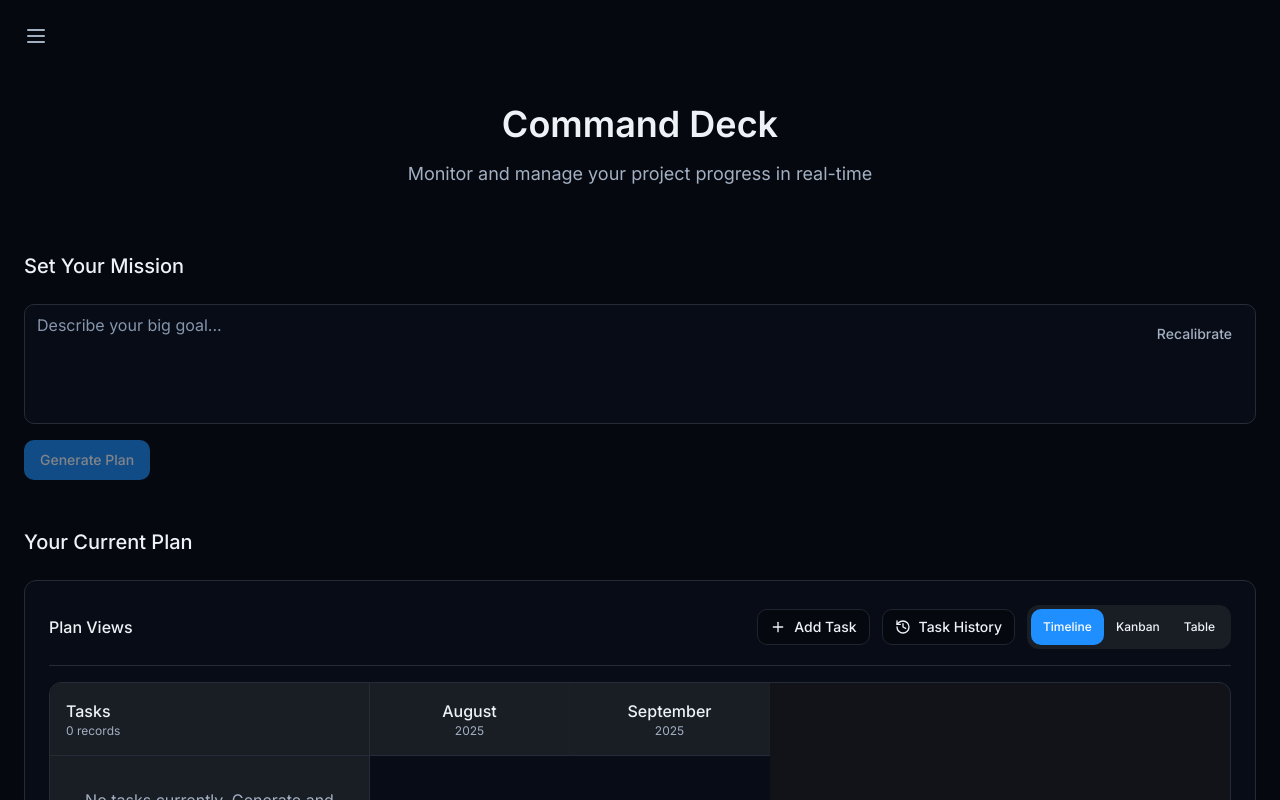
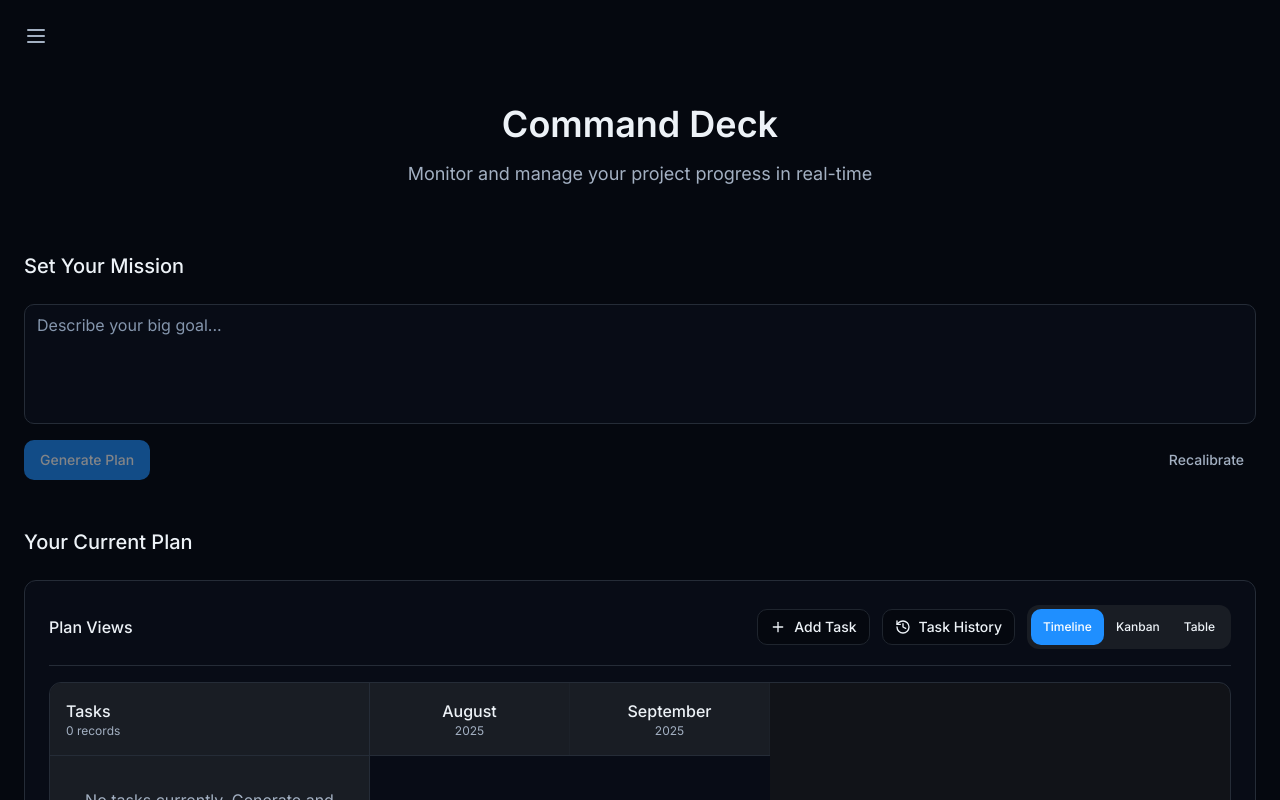
Before and after one commit to toni-vibes/command-deck-project01, a React (Vite) app: page / in a window 1280 px wide. Shown: the top 800 px of the page. Built offline with nearby package versions, Linux system fonts and the light colour scheme.

Commit message:
Adjust Recalibrate button placement
Moved the Recalibrate button to be underneath the text input box, maintaining its secondary visibility and popup confirmation functionality.

```diff
--- a/src/components/GoalBreakdown.tsx
+++ b/src/components/GoalBreakdown.tsx
@@ -251,30 +251,31 @@ export const GoalBreakdown = ({ onPlanImplemented, currentTasks = [] }: GoalBrea
       <h2 className="text-xl font-medium text-text-primary">Set Your Mission</h2>
 
       <div className="space-y-4">
-        <div className="relative">
-          <Textarea
-            placeholder="Describe your big goal..."
-            value={goal}
-            onChange={(e) => setGoal(e.target.value)}
-            className="min-h-[120px] resize-none bg-surface border-border text-base pr-24"
-          />
+        <Textarea
+          placeholder="Describe your big goal..."
+          value={goal}
+          onChange={(e) => setGoal(e.target.value)}
+          className="min-h-[120px] resize-none bg-surface border-border text-base"
+        />
+
+        <div className="flex justify-between items-center">
+          <Button
+            onClick={handleGeneratePlan}
+            disabled={!goal.trim()}
+            className="bg-primary text-primary-foreground hover:bg-primary/90"
+          >
+            Generate Plan
+          </Button>
+
           <Button
             variant="ghost"
             size="sm"
             onClick={() => setShowRecalibrateDialog(true)}
-            className="absolute top-3 right-3 text-text-secondary hover:text-text-primary hover:bg-muted/50 text-sm"
+            className="text-text-secondary hover:text-text-primary hover:bg-muted/50 text-sm"
           >
             Recalibrate
           </Button>
         </div>
-
-        <Button
-          onClick={handleGeneratePlan}
-          disabled={!goal.trim()}
-          className="bg-primary text-primary-foreground hover:bg-primary/90"
-        >
-          Generate Plan
-        </Button>
       </div>
 
       {(planGenerated || generatedTasks.length > 0) && (
```
